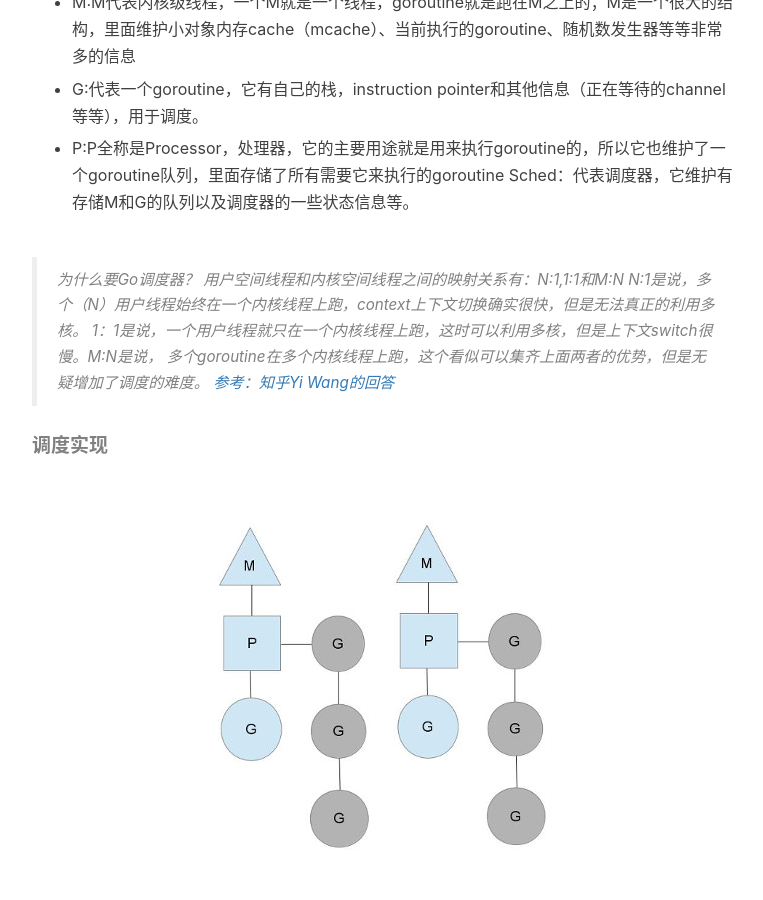
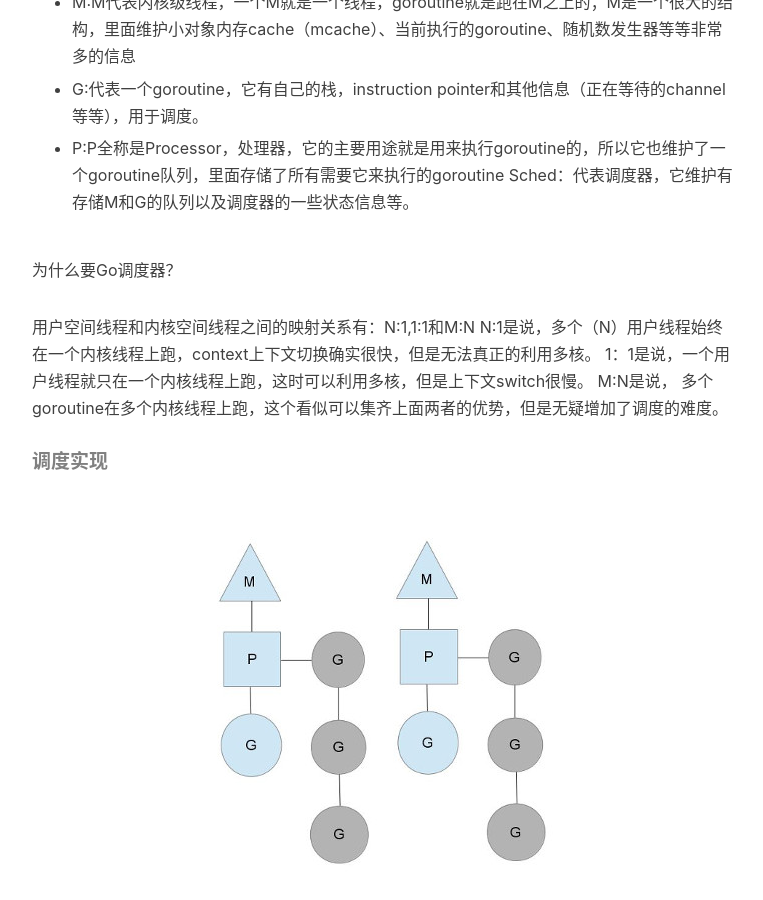
Before and after one commit to tangheng1995/tangheng1995.github.io, a Jekyll site: the page built from _posts/2020-01-13-Golang-goroutine.md, in a window 1280 px wide and 900 px high, scrolled down 2207 px. Shown: the whole window, without its empty margins (233-996 px from the left). Built offline with Jekyll 4.4.1, drawn with Linux system fonts in a browser that asks for light colours; nearby versions of some CDN libraries; comment, search, counter and statistics services are not loaded; some of the changed text lies outside the part shown.

Commit message:
update *.md

```diff
--- a/_posts/2020-01-13-Golang-goroutine.md
+++ b/_posts/2020-01-13-Golang-goroutine.md
@@ -63,11 +63,12 @@ Go的调度器内部有四个重要的结构：M，P，S，Sched，如上图所
 
 - P:P全称是Processor，处理器，它的主要用途就是用来执行goroutine的，所以它也维护了一个goroutine队列，里面存储了所有需要它来执行的goroutine Sched：代表调度器，它维护有存储M和G的队列以及调度器的一些状态信息等。
 
-> 为什么要Go调度器？
-> 用户空间线程和内核空间线程之间的映射关系有：N:1,1:1和M:N
-> N:1是说，多个（N）用户线程始终在一个内核线程上跑，context上下文切换确实很快，但是无法真正的利用多核。
-> 1：1是说，一个用户线程就只在一个内核线程上跑，这时可以利用多核，但是上下文switch很慢。M:N是说， 多个goroutine在多个内核线程上跑，这个看似可以集齐上面两者的优势，但是无疑增加了调度的难度。
-> [参考：知乎Yi Wang的回答](https://www.zhihu.com/question/20862617/answer/27964865)
+为什么要Go调度器？
+
+用户空间线程和内核空间线程之间的映射关系有：N:1,1:1和M:N
+N:1是说，多个（N）用户线程始终在一个内核线程上跑，context上下文切换确实很快，但是无法真正的利用多核。
+1：1是说，一个用户线程就只在一个内核线程上跑，这时可以利用多核，但是上下文switch很慢。
+M:N是说， 多个goroutine在多个内核线程上跑，这个看似可以集齐上面两者的优势，但是无疑增加了调度的难度。
 
 ##### 调度实现
 
@@ -92,10 +93,10 @@ goroutine，在下一个调度点，就从runqueue中取出（如何决定取哪
 
 ![图4](https://github.com/tangheng1995/tangheng1995.github.io/blob/master/img/in-post/post-js-version/2020-01-13-steal.jpg?raw=true)
 
-> goroutine在 system call 和 channel call 发生阻塞时，有不同处理方式：
-> 当程序发起system call时，M会发生阻塞，同时唤起(或创建)一个新的M继续执行其他的G
-> 当程序发起channel call时，程序可能会发生阻塞，但是不会阻塞M，G的状态会设置为waiting，M继续执行其他的G。当G调用完成，会有一个可用的M继续执行它
-> [参考：Goroutine 浅析](https://zhuanlan.zhihu.com/p/22297799)
+goroutine在 system call 和 channel call 发生阻塞时，有不同处理方式：
+
+当程序发起system call时，M会发生阻塞，同时唤起(或创建)一个新的M继续执行其他的G
+当程序发起channel call时，程序可能会发生阻塞，但是不会阻塞M，G的状态会设置为waiting，M继续执行其他的G。当G调用完成，会有一个可用的M继续执行它
 
 #### 三、使用goroutine
 
```
Also changed, not shown: other parts of _posts/2020-01-13-Golang-goroutine.md (+5 -0 lines), _posts/2019-10-04-Golang-stack-heap.md (+2 -2 lines).
